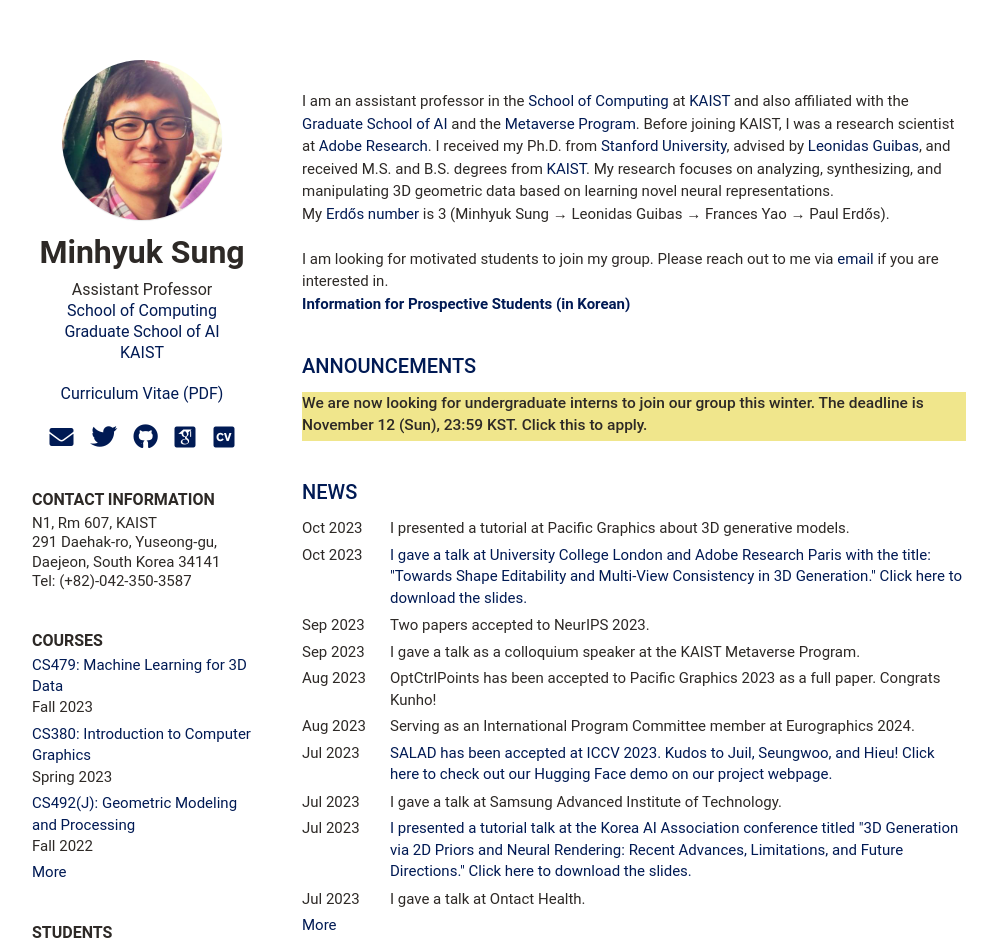
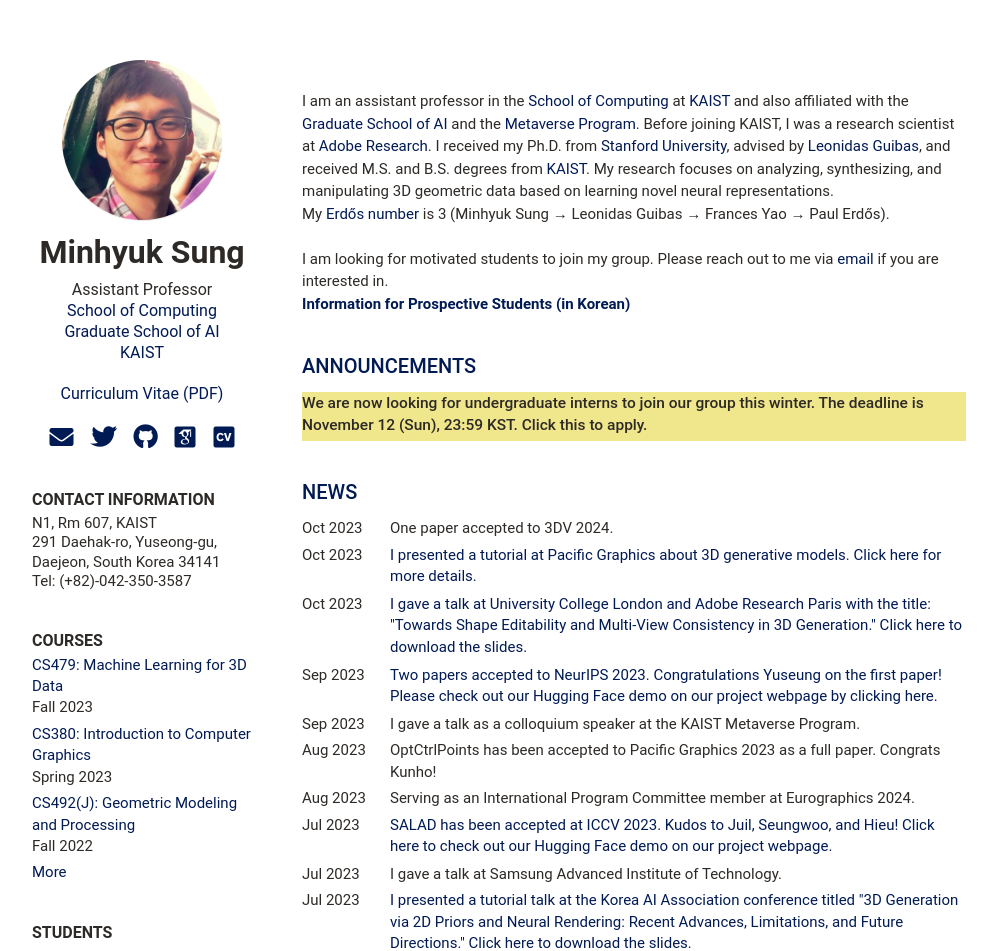
Before and after one commit to mhsung/mhsung.github.io, a Jekyll site: the page built from index.html, in a window 1280 px wide and 1400 px high. Shown: the top 951 px of the window, without its empty margins (126-1123 px from the left). Built offline with Jekyll 4.4.1, drawn with Linux system fonts in a browser that asks for light colours; some web fonts are replaced; some of the changed text lies outside the part shown.

Commit message:
Added 3DV 2024.

```diff
--- a/_data/news.yml
+++ b/_data/news.yml
@@ -1,11 +1,15 @@
 news:
-    - title: I presented a tutorial at Pacific Graphics about 3D generative models.
+    - title: "One paper accepted to 3DV 2024."
       time: Oct 2023
+    - title: I presented a tutorial at Pacific Graphics about 3D generative models. Click here for more details.
+      time: Oct 2023
+      link: https://pg2023.org/courses
     - title: "I gave a talk at University College London and Adobe Research Paris with the title: \"Towards Shape Editability and Multi-View Consistency in 3D Generation.\" Click here to download the slides."
       time: Oct 2023
       link: https://kaistackr-my.sharepoint.com/:b:/g/personal/mhsung_kaist_ac_kr/EVIKXKGuVzpOhYMD1BEiY2sBSt0XH0Ej9QW0Ua4I9ZWirg?e=ogMgCA
-    - title: "Two papers accepted to NeurIPS 2023."
+    - title: "Two papers accepted to NeurIPS 2023. Congratulations Yuseung on the first paper! Please check out our Hugging Face demo on our project webpage by clicking here."
       time: Sep 2023
+      link: https://syncdiffusion.github.io/
     - title: "I gave a talk as a colloquium speaker at the KAIST Metaverse Program."
       time: Sep 2023
     - title: "OptCtrlPoints has been accepted to Pacific Graphics 2023 as a full paper. Congrats Kunho!"
```
Also changed, not shown: _data/publications/034-3dv24-smart.yml (added, +7 -0 lines), assets/images/smart-thumbnail.png (added).
